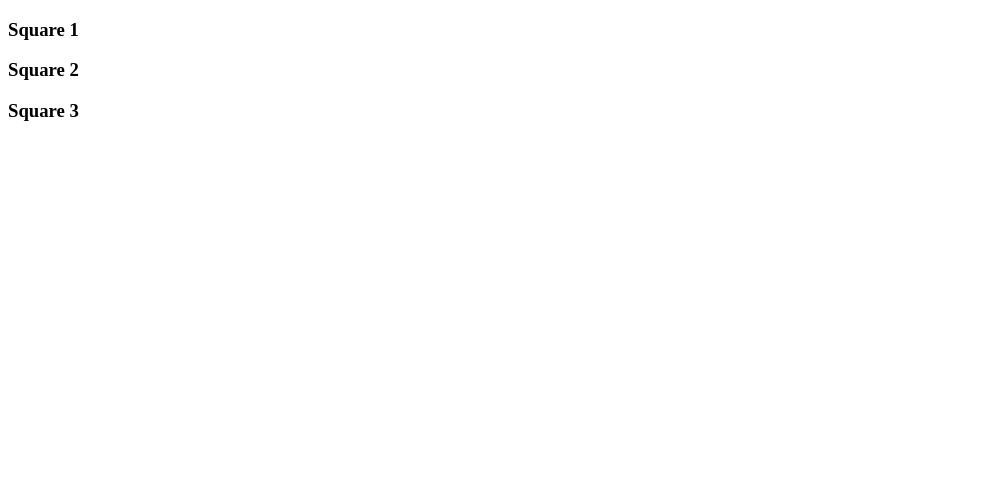
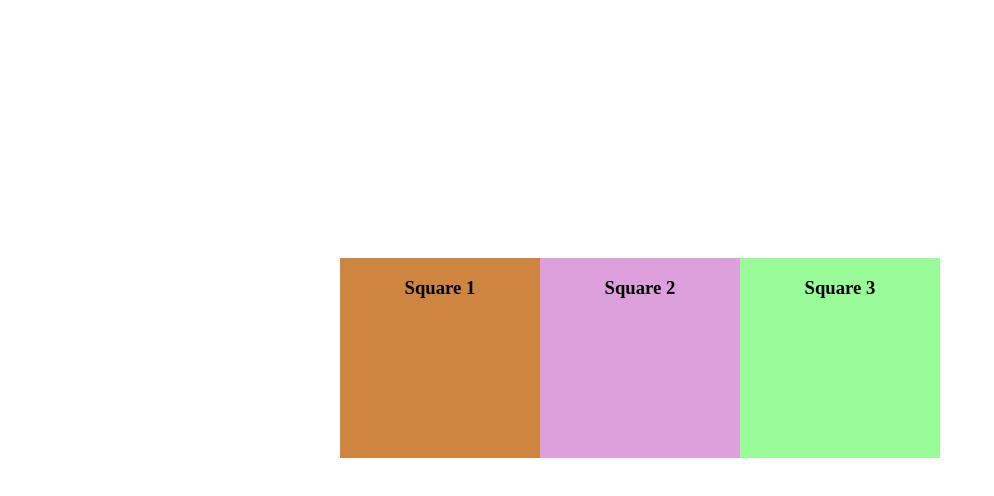
Before and after one commit to coastlines/merge-conflict-practice, a plain HTML site: page index.html in a window 1280 px wide. Shown: the whole page, without its empty margins (0-994 px from the left). Drawn offline with Linux system fonts and the light colour scheme.

Commit message:
centered divs, added color

```diff
--- a/index.html
+++ b/index.html
@@ -4,15 +4,16 @@
   <meta charset="UTF-8">
   <meta name="viewport" content="width=device-width, initial-scale=1.0">
   <title>Merge Conflict Practice</title>
+  <link rel="stylesheet" href="./merge-style.css">
 </head>
 <body>
-  <div>
+  <div class="square-1">
     <h3>Square 1</h3>
   </div>
-  <div>
+  <div class="square-2">
     <h3>Square 2</h3>
   </div>
-  <div>
+  <div class="square-3">
     <h3>Square 3</h3>
   </div>
 </body>
--- /dev/null
+++ b/merge-style.css
@@ -0,0 +1,25 @@
+body {
+  display: flex;
+  justify-content: center;
+  align-items: center;
+  text-align: center;
+  height: 700px;
+}
+
+.square-1 {
+  background-color: peru;
+  width: 200px;
+  height: 200px;
+}
+
+.square-2 {
+  background-color: plum;
+  width: 200px;
+  height: 200px;
+}
+
+.square-3 {
+  background-color: palegreen;
+  width: 200px;
+  height: 200px;
+}
```
